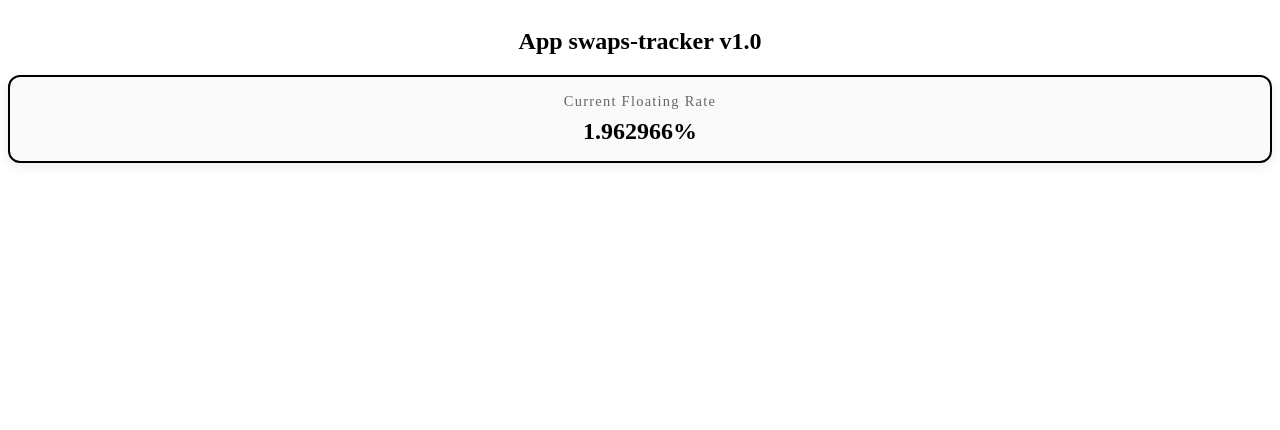
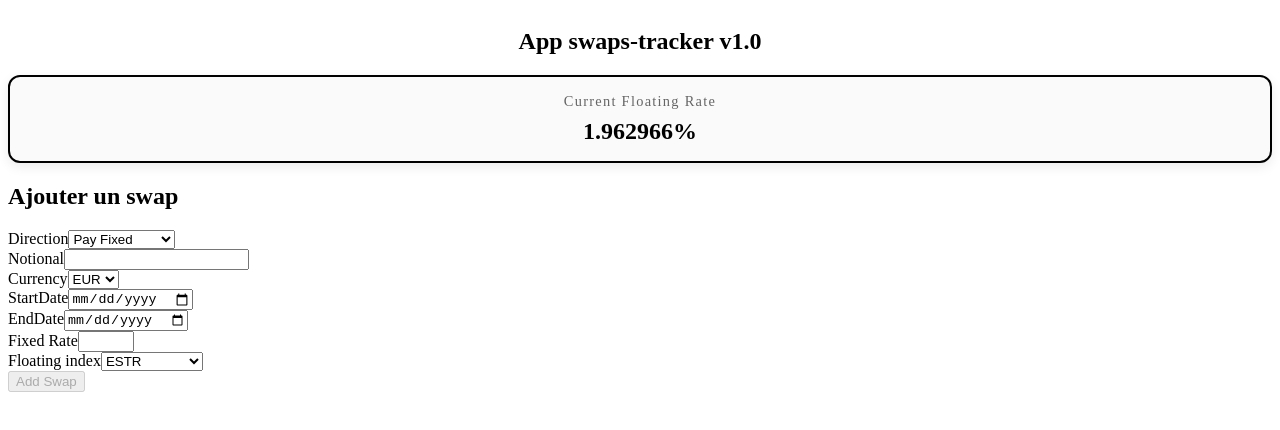
Before and after one commit to soldat50/swaps-tracker-frontend, an Angular app: page / in a window 1280 px wide. Shown: the top 430 px of the page. Built offline with nearby package versions, Linux system fonts and the light colour scheme.

Commit message:
[STEP2] - Init swap form component

```diff
--- a/src/app/app.component.html
+++ b/src/app/app.component.html
@@ -1,4 +1,13 @@
 <div>
   <app-header />
   <app-floating-rate-card />
+  <main class="app-content">
+    <section
+      class="swap-form-section"
+      aria-labelledby="swap-form-title"
+    >
+      <h2 id="swap-form-title">Ajouter un swap</h2>
+      <app-swap-form />
+    </section>
+  </main>
 </div>
--- a/src/app/app.component.ts
+++ b/src/app/app.component.ts
@@ -1,12 +1,14 @@
 import { Component } from '@angular/core';
 import { HeaderComponent } from './layout/header/header.component';
 import { FloatingRateCardComponent } from './features/swaps/components/floating-rate-card/floating-rate-card.component';
+import { SwapFormComponent } from './features/swaps/components/swap-form/swap-form.component';
 
 @Component({
   selector: 'app-root',
   imports: [
     HeaderComponent,
-    FloatingRateCardComponent
+    FloatingRateCardComponent,
+    SwapFormComponent
   ],
   templateUrl: './app.component.html',
   styleUrl: './app.component.scss'
--- /dev/null
+++ b/src/app/features/swaps/components/swap-form/swap-form.component.html
@@ -0,0 +1,54 @@
+<form [formGroup]="swapForm">
+    <div>
+        <label for="direction">Direction</label>
+        <select id="direction" formControlName="direction">
+            @for (direction of directions; track direction) {
+            <option [value]="direction">
+                {{ direction }}
+            </option>
+            }
+        </select>
+    </div>
+    <div>
+        <label for="notional">Notional</label>
+        <input id="notional" type="number"  min="0" formControlName="notional">
+    </div>
+    <div>
+        <label for="currency"> Currency</label>
+        <select name="currency" id="currency" formControlName="currency">
+            @for (currency of currencies; track $index) {
+                <option [value]="currency">
+                    {{ currency }}
+                </option>
+            }
+        </select>
+    </div>
+    <div>
+        <label for="startDate">StartDate</label>
+        <input type="date" id="startDate" formControlName="startDate">
+    </div>
+    <div>
+        <label for="endDate">EndDate</label>
+        <input type="date" id="endDate" formControlName="endDate">
+    </div>
+    <div>
+        <label for="fixedRate">Fixed Rate</label>
+        <input type="number" id="fixedRate" min="0" max="10" formControlName="fixedRate">
+    </div>
+    <div>
+        <label for="floatingIndex">Floating index</label>
+        <select name="floatingIndex" id="floatingIndex" formControlName="floatingIndex">
+            @for (floatingIndexItem of availableFloatingIndexes(); track $index) {
+                <option [value]="floatingIndexItem">
+                    {{ floatingIndexItem }}
+                </option>
+            }
+        </select>
+    </div>
+
+</form>
+<div class="actions">
+    <button type="submit" [disabled]="swapForm.invalid">
+        Add Swap
+    </button>
+</div>
--- /dev/null
+++ b/src/app/features/swaps/components/swap-form/swap-form.component.ts
@@ -0,0 +1,108 @@
+import { Component, computed, effect, Signal } from '@angular/core';
+import { FormControl, FormGroup, ReactiveFormsModule, Validators } from '@angular/forms';
+import { CurrencyEnum, FloatingIndexEnum, SwapDirectionEnum } from '../../../../models/swap.enum';
+import { toSignal } from '@angular/core/rxjs-interop';
+
+@Component({
+  selector: 'app-swap-form',
+  imports: [ReactiveFormsModule],
+  templateUrl: './swap-form.component.html',
+  styleUrl: './swap-form.component.scss',
+})
+export class SwapFormComponent {
+  protected swapForm: FormGroup = this.createSwapForm();
+
+  protected readonly directions = Object.values(SwapDirectionEnum);
+  protected readonly currencies = Object.values(CurrencyEnum);
+
+  private readonly selectedCurrencySignal: Signal<CurrencyEnum> = toSignal(
+    this.swapForm.controls['currency'].valueChanges,
+    {
+      initialValue: this.swapForm.controls['currency'].value
+    }
+  );
+
+  protected readonly availableFloatingIndexes = computed<readonly FloatingIndexEnum[]>(() => {
+    if (this.selectedCurrencySignal() === CurrencyEnum.EUR) {
+      return [FloatingIndexEnum.ESTR, FloatingIndexEnum.EURIBOR6M]
+    } else {
+      return [FloatingIndexEnum.SOFR]
+    }
+  })
+
+  public constructor() {
+    effect(() => {
+      const currency = this.selectedCurrencySignal();
+
+      const defaultFloatingIndex =
+        currency === CurrencyEnum.EUR
+          ? FloatingIndexEnum.ESTR
+          : FloatingIndexEnum.SOFR;
+
+      this.swapForm.controls['floatingIndex'].setValue(defaultFloatingIndex);
+    });
+  }
+
+  private createSwapForm(): FormGroup {
+    return new FormGroup(
+      {
+        direction: new FormControl(
+          SwapDirectionEnum.PAY_FIXED,
+          {
+            nonNullable: true
+          }
+        ),
+        notional: new FormControl(
+          null,
+          {
+            validators: [
+              Validators.required,
+              Validators.min(0)
+            ]
+          }
+        ),
+        currency: new FormControl(
+          CurrencyEnum.EUR,
+          {
+            nonNullable: true
+          }
+        ),
+        startDate: new FormControl(
+          '',
+          {
+            nonNullable: true,
+            validators: [
+              Validators.required
+            ]
+          }
+        ),
+        endDate: new FormControl(
+          '',
+          {
+            nonNullable: true,
+            validators: [
+              Validators.required
+            ]
+          }
+        ),
+         fixedRate: new FormControl(
+          null,
+          {
+            nonNullable: true,
+            validators: [
+              Validators.required,
+              Validators.min(0),
+              Validators.max(10)
+            ]
+          }
+        ),
+        floatingIndex: new FormControl(
+          FloatingIndexEnum.ESTR,
+          {
+            nonNullable: true,
+          }
+        ),
+      }
+    )
+  }
+}
--- /dev/null
+++ b/src/app/models/swap.enum.ts
@@ -0,0 +1,15 @@
+export enum SwapDirectionEnum {
+    PAY_FIXED = 'Pay Fixed',
+    RECEIVE_FIXED = ' Receive Fixed'
+}
+
+export enum CurrencyEnum {
+    EUR = 'EUR',
+    USD = 'USD'
+}
+
+export enum FloatingIndexEnum {
+    ESTR = 'ESTR',
+    EURIBOR6M = 'EURIBOR6M',
+    SOFR = 'SOFR'
+}
```
Also changed, not shown: src/app/models/swap.model.ts (added, +11 -0 lines), src/app/features/swaps/components/swap-form/swap-form.component.scss (added), 1 other file (tests, documents, lock files or other folders).
